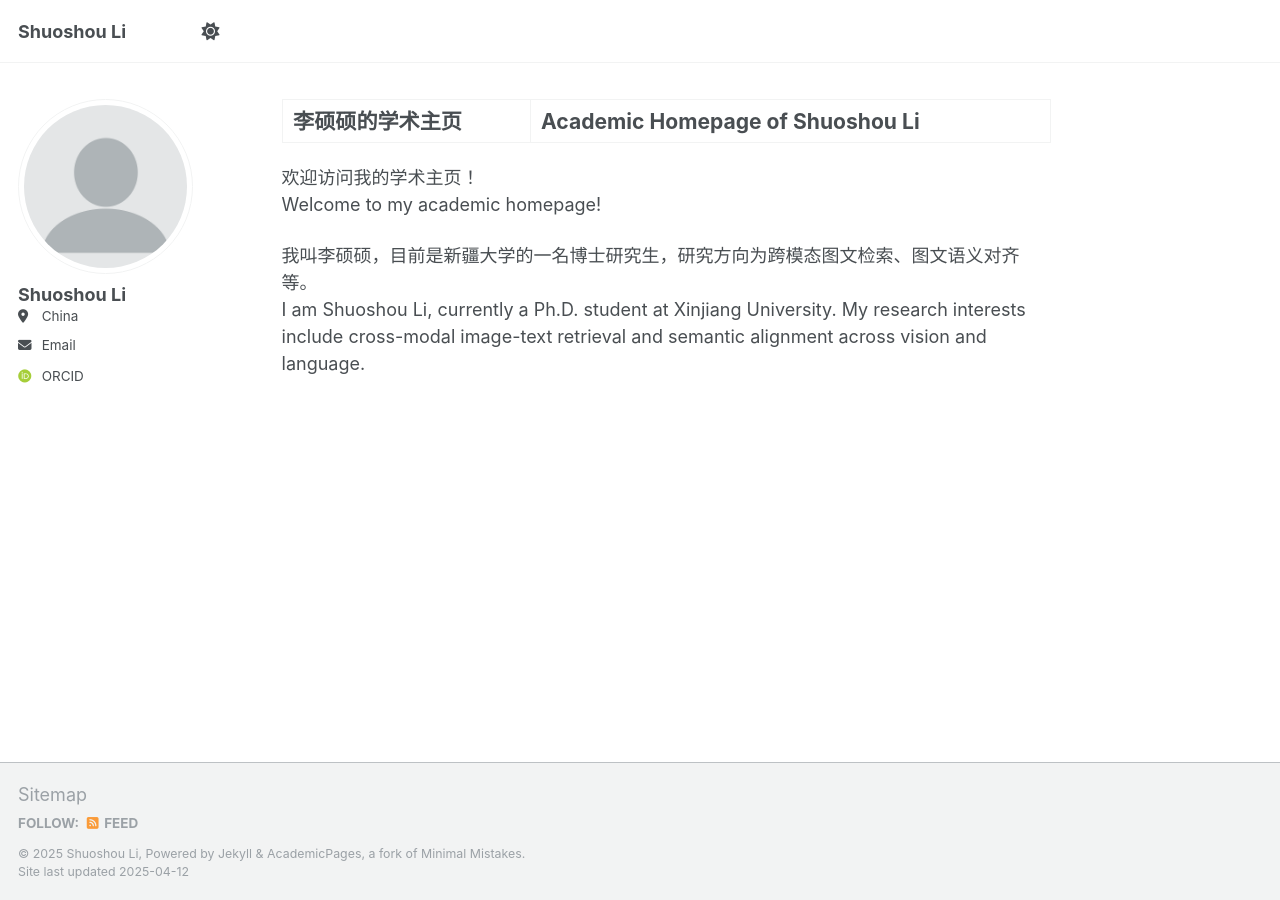
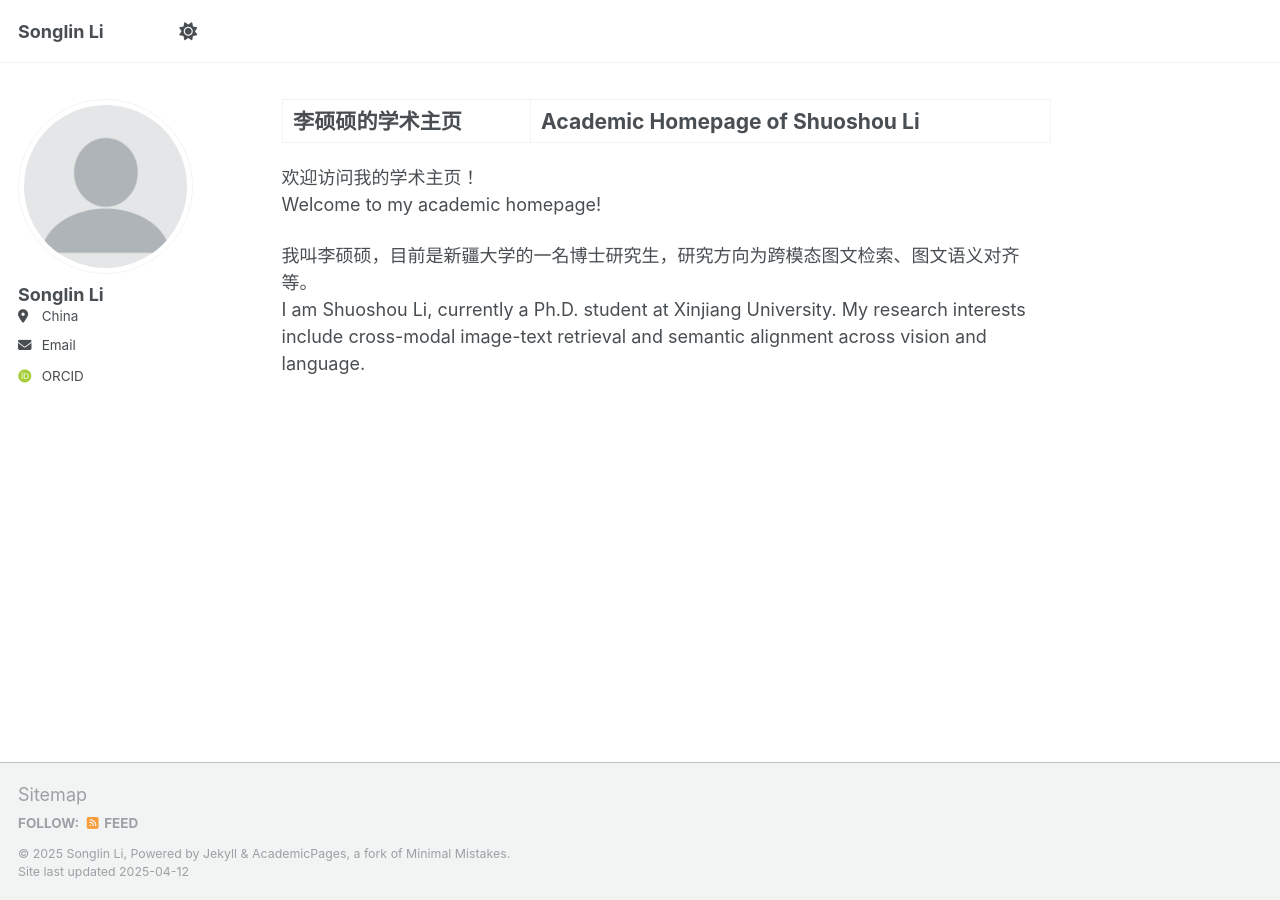
Before and after one commit to lisonglin1024/lisonglin1024.github.io, a Jekyll site: the page built from _pages/about.md, in a window 1280 px wide. Built offline with Jekyll 4.4.1, drawn with Linux system fonts in a browser that asks for light colours; some web fonts are replaced.

Commit message:
Update _config.yml

```diff
--- a/_config.yml
+++ b/_config.yml
@@ -9,10 +9,10 @@
 # Basic Site Settings
 locale                   : "en-US"
 site_theme               : "default"
-title                    : "Shuoshou Li"
+title                    : "Songlin Li"
 title_separator          : "-"
-name                     : &name "Shuoshou Li"
-description              : &description "I am Shuoshou Li, currently a Ph.D. student at Xinjiang University."
+name                     : &name "Songlin Li"
+description              : &description "I am Songlin Li, currently a Ph.D. student at Xinjiang University."
 url                      : #https://academicpages.github.io # the base hostname & protocol for your site e.g. "https://[your GitHub username].github.io"
 baseurl                  : #"" # the subpath of your site, e.g. "/blog"
 repository               : #"academicpages/academicpages.github.io"
@@ -23,19 +23,19 @@ repository               : #"academicpages/academicpages.github.io"
 author:
   # Biographic information
   avatar           : "profile.png"
-  name             : "Shuoshou Li"
+  name             : "Songlin Li"
   pronouns         : # example: "she/her"
   bio              : #"Short biography for the left-hand sidebar"
   location         : "China"
   employer         : #"Red Brick University"
   uri              : # URL
-  email            : "lishuoshuo@stu.xju.edu.cn"
+  email            : "lisl@stu.xju.edu.cn"
 
   # Academic websites
   arxiv            : # URL - Update with the correct link to your profile
   googlescholar    : #"https://scholar.google.com/citations?user=PS_CX0AAAAAJ"
   impactstory      : # URL
-  orcid            : "https://orcid.org/0009-0004-7648-5742"
+  orcid            : "https://orcid.org/0009-0008-6793-5624"
   semantic         : # URL
   pubmed           : #"https://www.ncbi.nlm.nih.gov/pubmed/?term=john+snow"
   researchgate     : # URL
```
